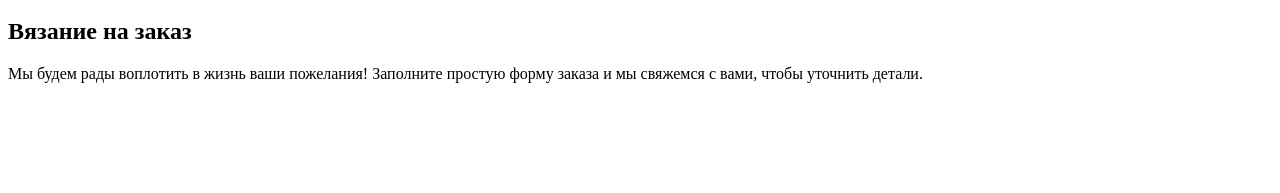
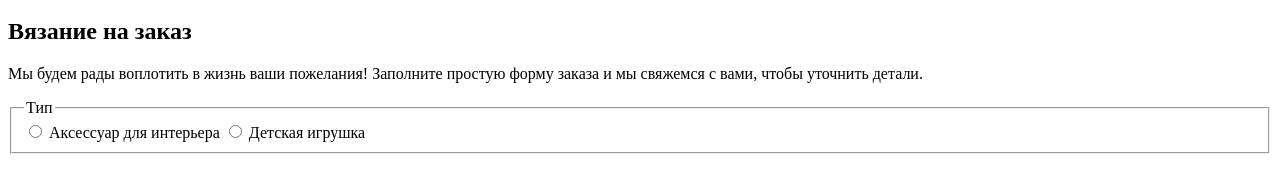
Before and after one commit to Pacata/mishka, a website: page form.html in a window 1280 px wide. Shown: the part 209-402 px from the top of the page. Drawn offline with Linux system fonts and the light colour scheme.

Commit message:
Added radio button in form__item

```diff
--- a/form.html
+++ b/form.html
@@ -45,6 +45,29 @@
           Заполните простую форму заказа и мы свяжемся с вами,
           чтобы уточнить детали.
         </p>
+
+        <form class="order-form" action="https://echo.htmlacademy.ru"
+        method="post">
+
+          <fieldset class="form__item">
+
+            <legend>Тип</legend>
+
+            <div class="type-radio">
+              <label class="type-radio__label">
+                <input type="radio" name="type-filter" id="accessory"
+                value="Аксессуар для интерьера">
+                Аксессуар для интерьера
+              </label>
+              <label class="type-radio__label">
+                <input type="radio" name="type-filter" id="toy"
+                value="Детская игрушка">
+                Детская игрушка
+              </label>
+            </div>
+
+          </fieldset>
+        </form>
       </section>
     </main>
 
```
